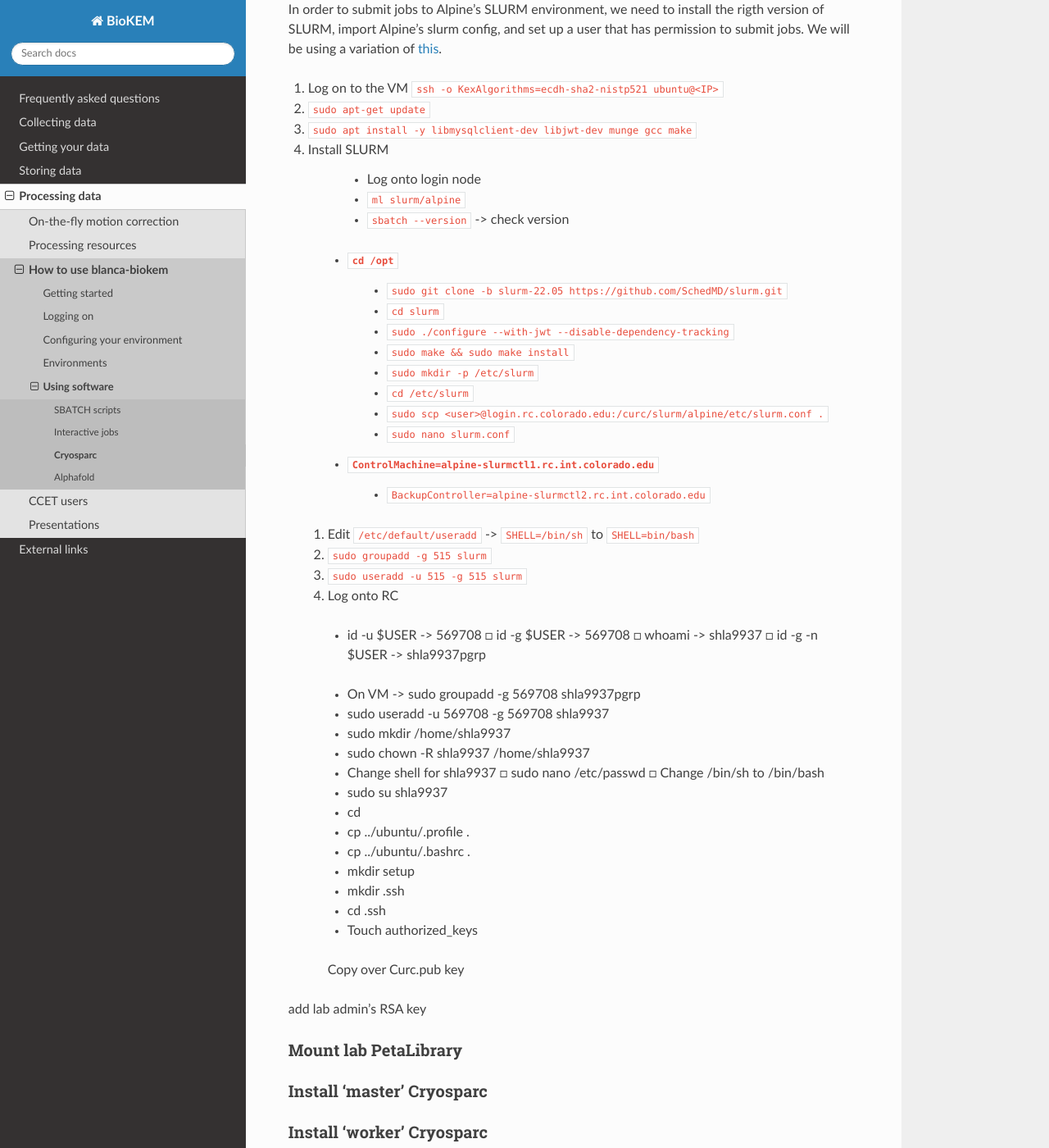
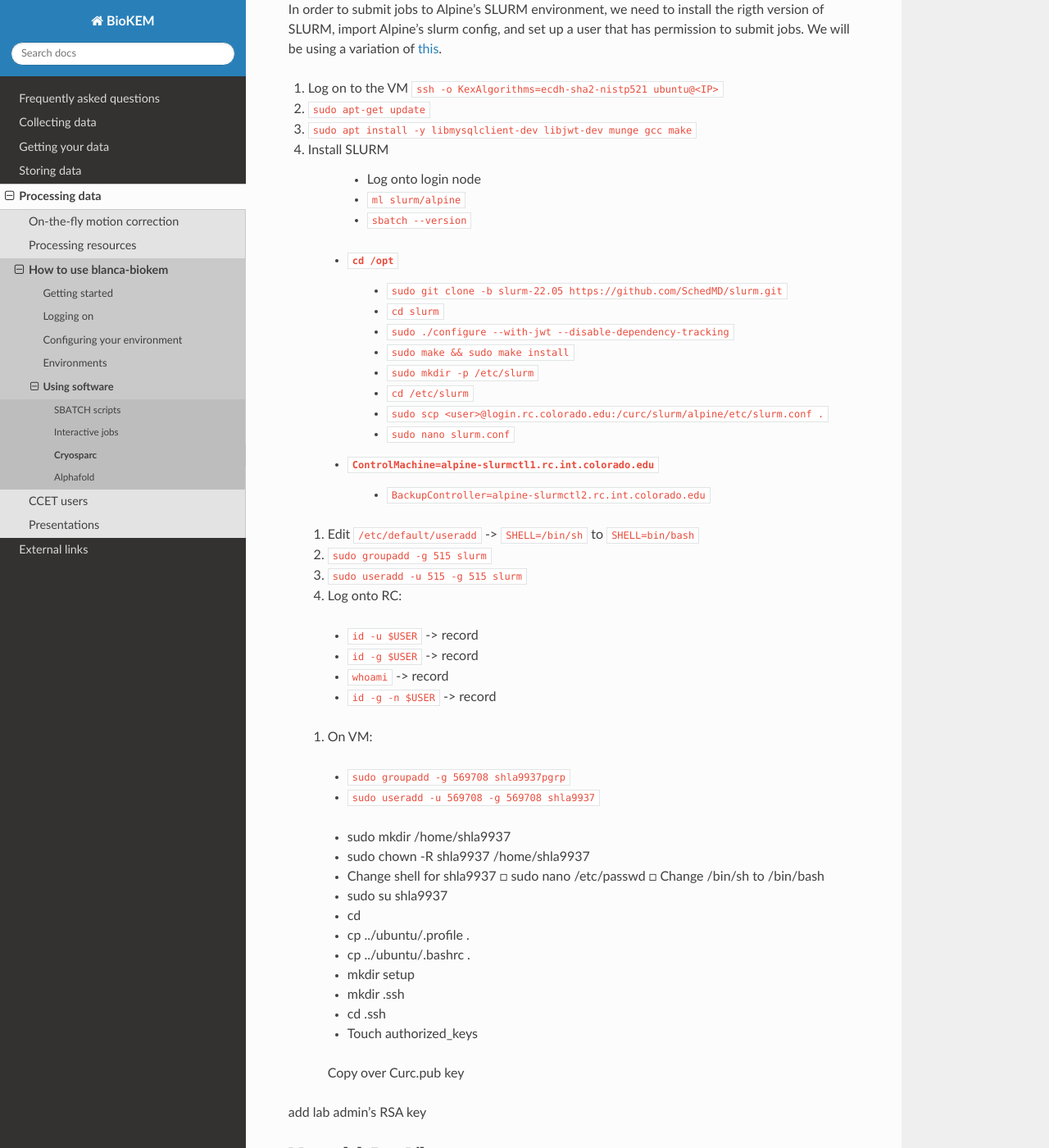
Before and after one commit to CU-BioKEM/user-guide, a Sphinx documentation site: the page built from docs/source/processing/using_software/cryosparc.rst, in a window 1280 px wide and 1400 px high, scrolled down 2189 px. Shown: the whole window at 82% size. Built offline with Sphinx 7.4.7 and the Read the Docs theme 2.0.0, drawn with Linux system fonts in a browser that asks for light colours.

Commit message:
more cryosparc

```diff
--- a/docs/source/processing/using_software/cryosparc.rst
+++ b/docs/source/processing/using_software/cryosparc.rst
@@ -115,7 +115,7 @@
 
   	- Log onto login node
   	- ``ml slurm/alpine``
-  	- ``sbatch --version`` -> check version
+  	- ``sbatch --version``
     -	``cd /opt``
 		- ``sudo git clone -b slurm-22.05 https://github.com/SchedMD/slurm.git``
 		- ``cd slurm``
@@ -131,14 +131,17 @@
   #. Edit ``/etc/default/useradd`` -> ``SHELL=/bin/sh`` to ``SHELL=bin/bash``
   #. ``sudo groupadd -g 515 slurm``
   #. ``sudo useradd -u 515 -g 515 slurm``
-  #. Log onto RC
+  #. Log onto RC:
 
-    - id -u $USER -> 569708
-      □ id -g $USER -> 569708
-      □ whoami -> shla9937
-      □ id -g -n $USER -> shla9937pgrp
-    • On VM -> sudo groupadd -g 569708 shla9937pgrp
-    • sudo useradd -u 569708 -g 569708 shla9937
+    - ``id -u $USER`` -> record
+    - ``id -g $USER`` -> record
+    - ``whoami`` -> record
+    - ``id -g -n $USER`` -> record
+
+  #. On VM:
+
+    - ``sudo groupadd -g 569708 shla9937pgrp``
+    - ``sudo useradd -u 569708 -g 569708 shla9937``
     • sudo mkdir /home/shla9937
     • sudo chown -R shla9937 /home/shla9937
     • Change shell for shla9937
```
